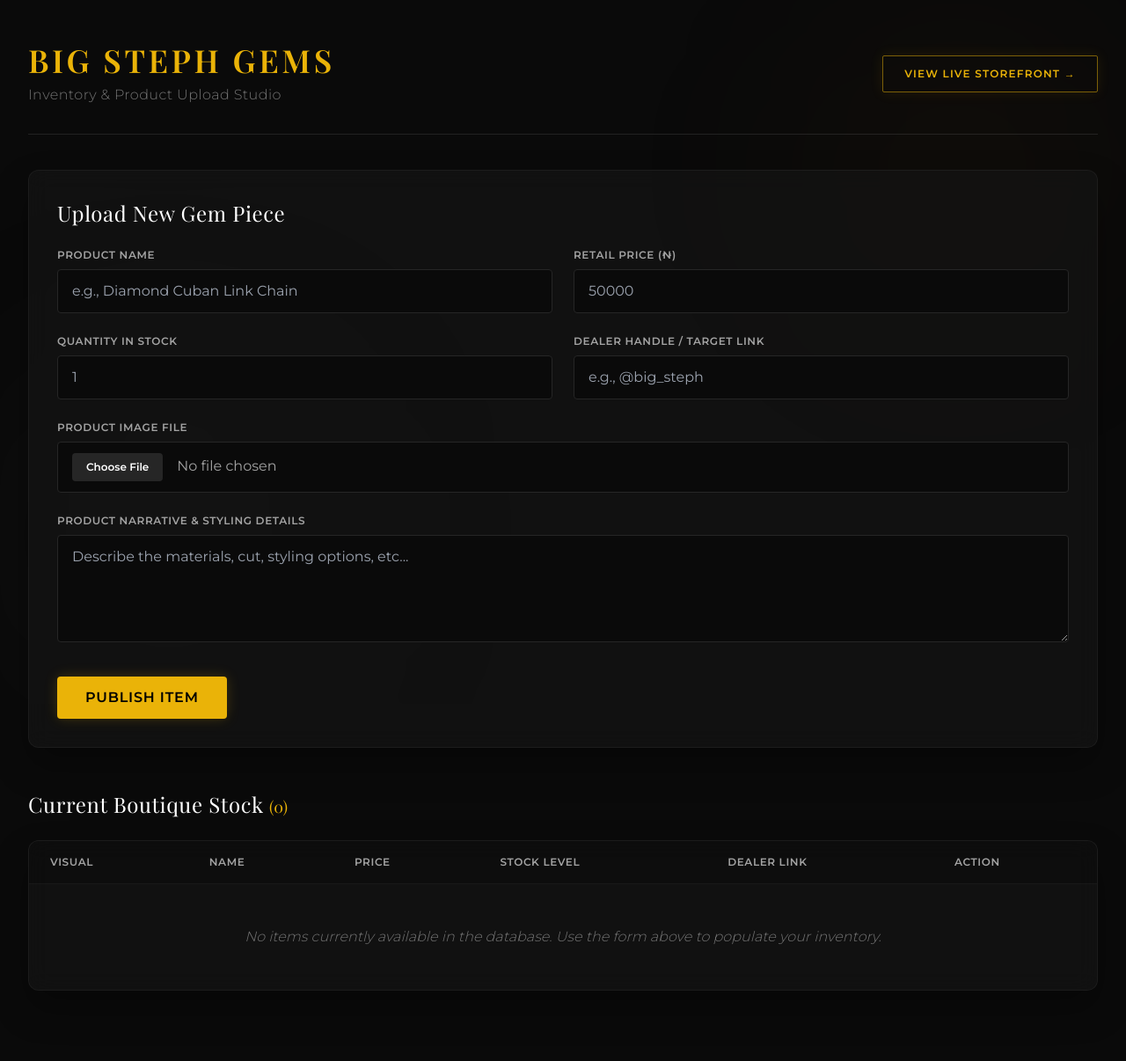
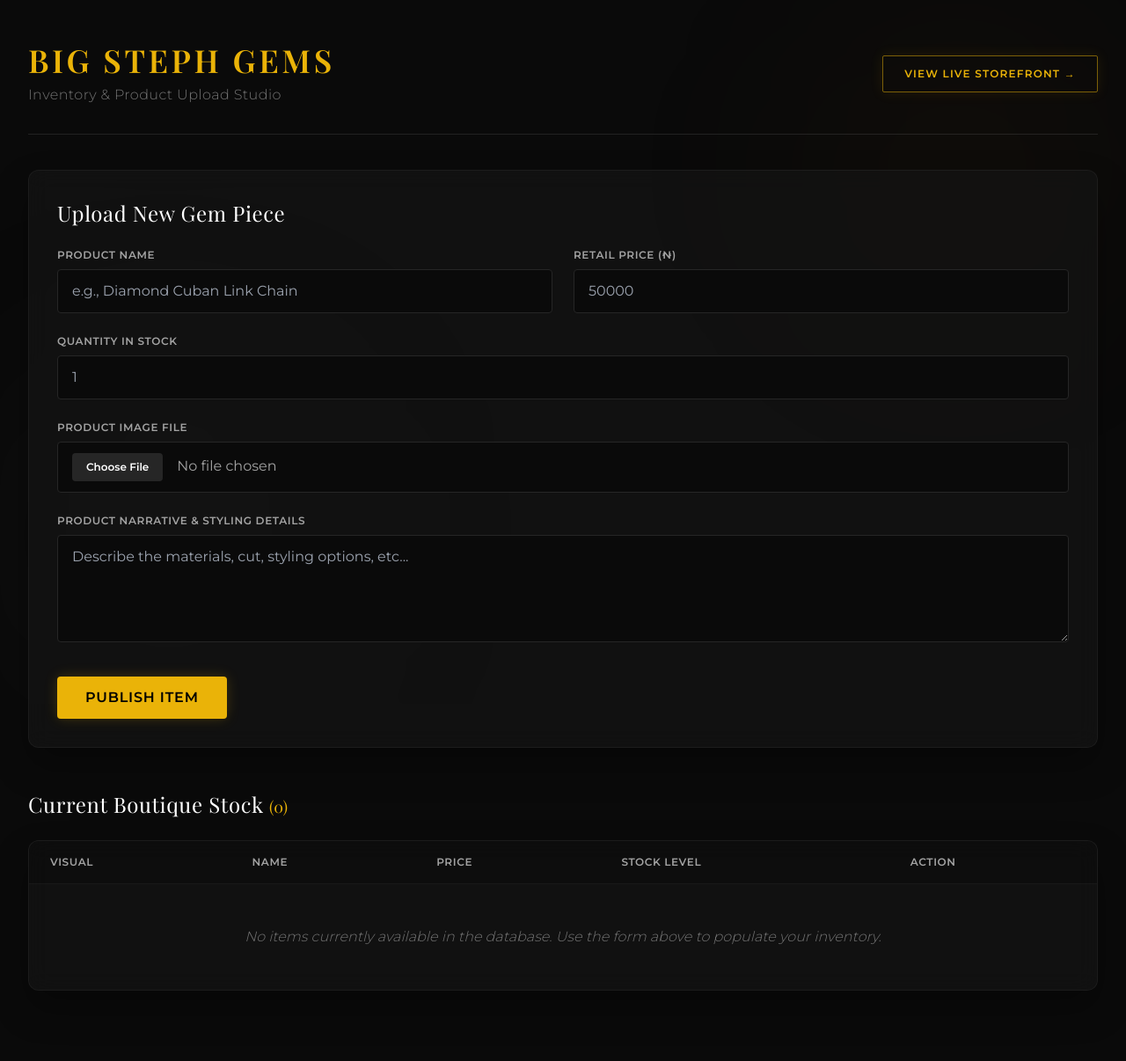
Before and after one commit to Kendi-code/big-steph-gems, a Django app: page /management/dashboard/ in a window 1280 px wide. Shown: the whole page at 88% size. Run offline with Django 5.2, Linux system fonts and the light colour scheme; the visitor is signed in with stand-in values (Sample User, id 1); data that the repository does not hold is empty; some libraries are stand-ins or nearby versions; some web fonts are replaced.

Commit message:
Dashboard fix and stock indicators added

```diff
--- a/shop/templates/shop/dashboard.html
+++ b/shop/templates/shop/dashboard.html
@@ -59,14 +59,9 @@
                         <input type="number" name="price" id="form-price" step="0.01" required placeholder="50000"
                                class="w-full bg-neutral-950 text-white border border-neutral-800 rounded px-4 py-3 focus:outline-none focus:border-yellow-500 focus:ring-1 focus:ring-yellow-500 transition">
                     </div>
-                    <div>
+                    <div class="md:col-span-2">
                         <label for="id_qty" class="block text-xs font-semibold text-neutral-400 uppercase tracking-wider mb-2">Quantity in Stock</label>
                         <input type="number" name="quantity_in_stock" id="form-qty" required placeholder="1"
-                               class="w-full bg-neutral-950 text-white border border-neutral-800 rounded px-4 py-3 focus:outline-none focus:border-yellow-500 focus:ring-1 focus:ring-yellow-500 transition">
-                    </div>
-                    <div>
-                        <label for="id_handle" class="block text-xs font-semibold text-neutral-400 uppercase tracking-wider mb-2">Dealer Handle / Target Link</label>
-                        <input type="text" name="dealer_handle" id="form-handle" required placeholder="e.g., @big_steph"
                                class="w-full bg-neutral-950 text-white border border-neutral-800 rounded px-4 py-3 focus:outline-none focus:border-yellow-500 focus:ring-1 focus:ring-yellow-500 transition">
                     </div>
                 </div>
@@ -107,7 +102,6 @@
                         <th class="py-4 px-6 text-xs font-semibold text-neutral-400 uppercase tracking-wider border-b border-white/5">Name</th>
                         <th class="py-4 px-6 text-xs font-semibold text-neutral-400 uppercase tracking-wider border-b border-white/5">Price</th>
                         <th class="py-4 px-6 text-xs font-semibold text-neutral-400 uppercase tracking-wider border-b border-white/5">Stock Level</th>
-                        <th class="py-4 px-6 text-xs font-semibold text-neutral-400 uppercase tracking-wider border-b border-white/5">Dealer Link</th>
                         <th class="py-4 px-6 text-xs font-semibold text-neutral-400 uppercase tracking-wider border-b border-white/5">Action</th>
                     </tr>
                 </thead>
@@ -124,9 +118,8 @@
                         <td class="py-4 px-6 font-medium text-white">{{ product.name }}</td>
                         <td class="py-4 px-6 text-yellow-500 font-semibold">₦{{ product.price }}</td>
                         <td class="py-4 px-6 text-neutral-300">{{ product.quantity_in_stock }} units</td>
-                        <td class="py-4 px-6 text-neutral-500 font-mono text-sm">{{ product.dealer_handle }}</td>
                         <td class="py-4 px-6">
-                            <button onclick="populateEditForm('{{ product.pk }}', '{{ product.name|escapejs }}', '{{ product.price }}', '{{ product.quantity_in_stock }}', '{{ product.dealer_handle|escapejs }}', '{{ product.details|escapejs }}')"
+                            <button onclick="populateEditForm('{{ product.pk }}', '{{ product.name|escapejs }}', '{{ product.price }}', '{{ product.quantity_in_stock }}', '{{ product.details|escapejs }}')"
                                     class="border border-neutral-600 text-neutral-300 hover:text-yellow-500 hover:border-yellow-500 px-4 py-2 rounded text-xs uppercase tracking-wider transition duration-200">
                                 Edit Piece
                             </button>
@@ -134,7 +127,7 @@
                     </tr>
                     {% empty %}
                     <tr>
-                        <td colspan="6" class="py-12 text-center text-neutral-500 font-light italic">
+                        <td colspan="5" class="py-12 text-center text-neutral-500 font-light italic">
                             No items currently available in the database. Use the form above to populate your inventory.
                         </td>
                     </tr>
@@ -145,7 +138,7 @@
     </div>
 
     <script>
-        function populateEditForm(id, name, price, qty, handle, details) {
+        function populateEditForm(id, name, price, qty, details) {
             document.getElementById('form-title').innerText = "Modify Jewelry Details: " + name;
             document.getElementById('btn-submit-text').innerText = "Update Product";
 
@@ -159,11 +152,11 @@
             hint.classList.remove('hidden');
             hint.classList.add('block');
 
+            // Populate fields
             document.getElementById('form-product-id').value = id;
             document.getElementById('form-name').value = name;
             document.getElementById('form-price').value = price;
             document.getElementById('form-qty').value = qty;
-            document.getElementById('form-handle').value = handle;
             document.getElementById('form-details').value = details;
 
             window.scrollTo({ top: 0, behavior: 'smooth' });
```
